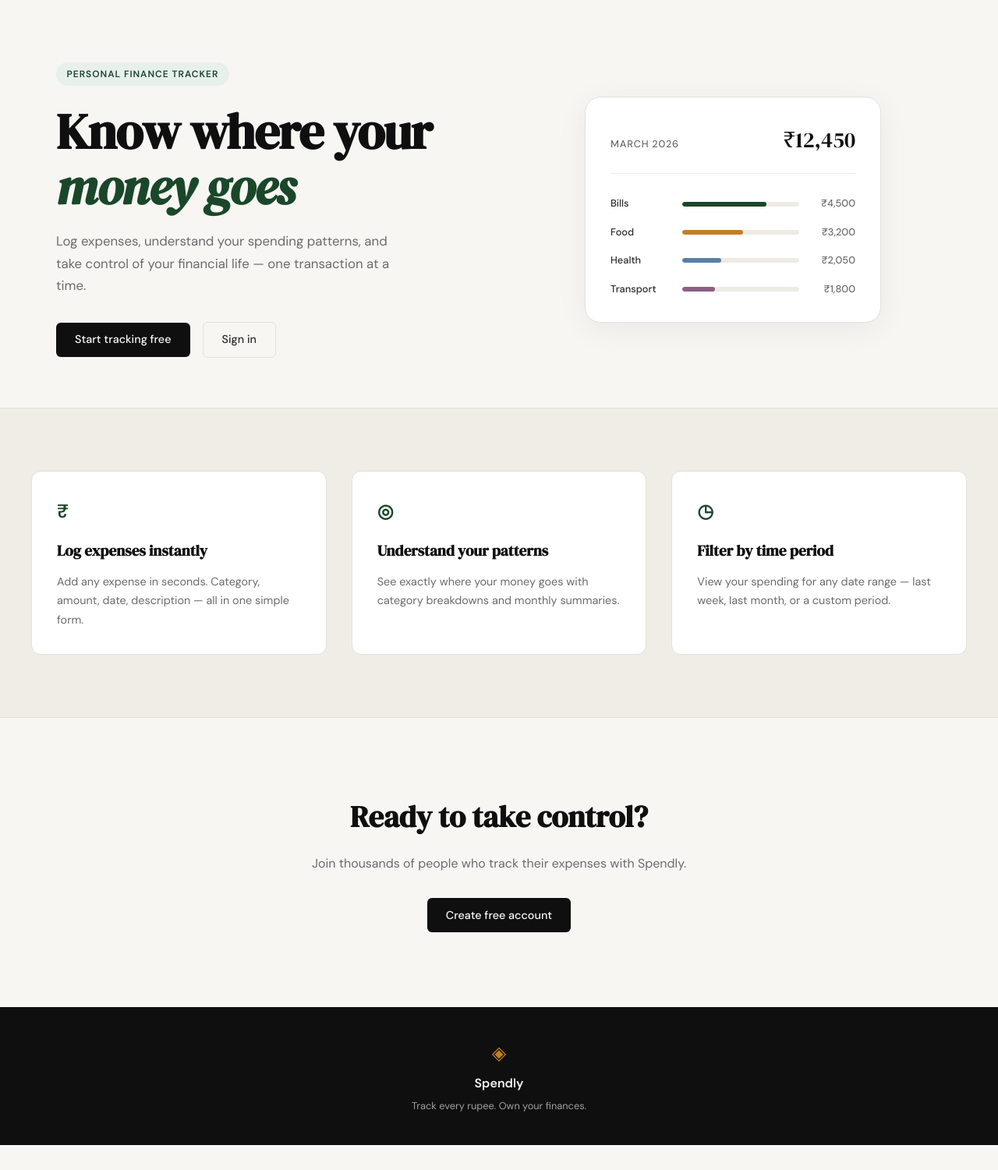
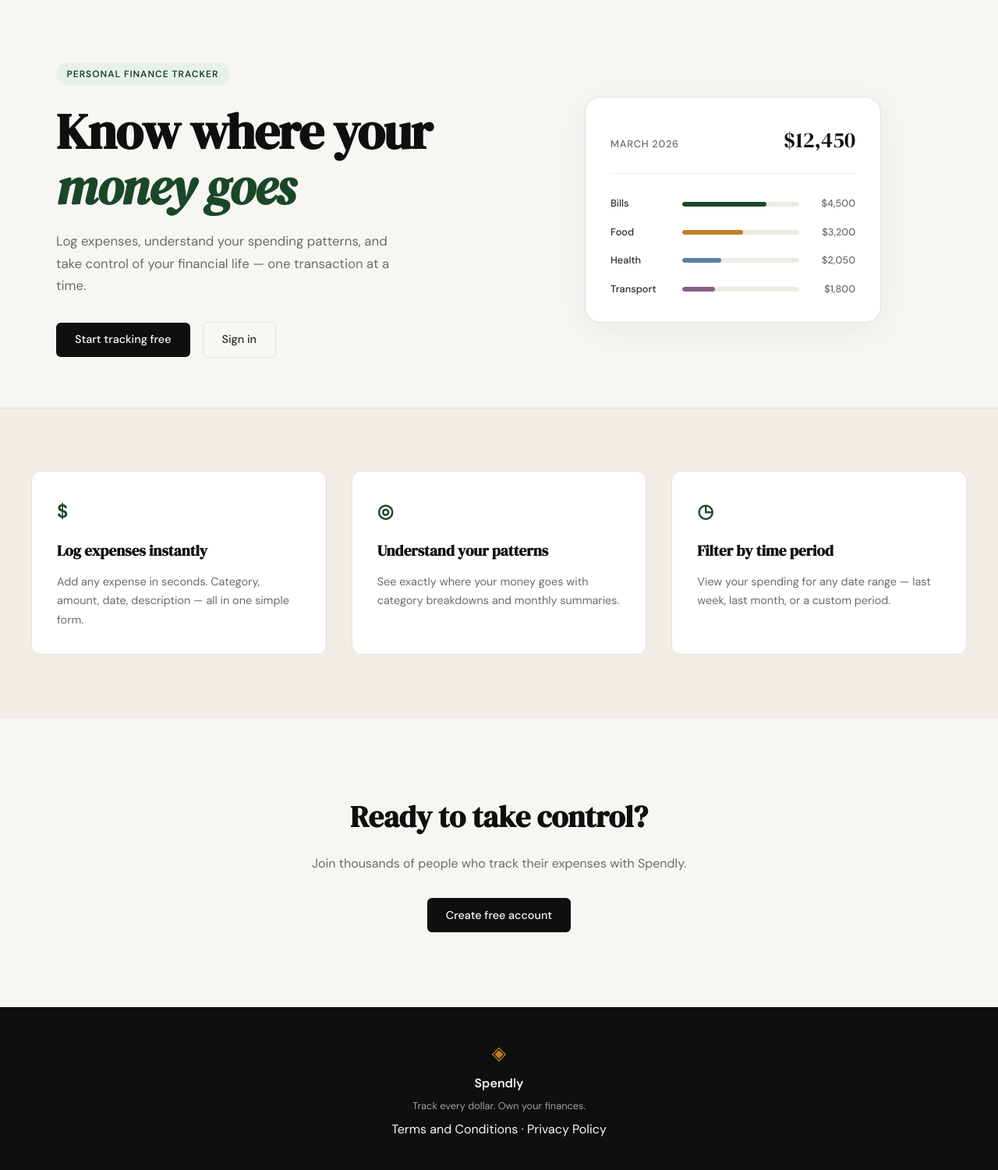
Before and after one commit to vvchop1/spendly, a Flask app: page / in a window 1280 px wide. Shown: the part 61-1562 px from the top of the page at 78% size. Before the commit the page ends 1530 px from the top, so only its background shows below. Run offline with Flask 3, Linux system fonts and the light colour scheme.

Commit message:
landing: add terms and privacy links to footer

```diff
--- a/templates/base.html
+++ b/templates/base.html
@@ -33,7 +33,8 @@
         <div class="footer-inner">
             <span class="brand-icon">◈</span>
             <span class="footer-name">Spendly</span>
-            <p class="footer-copy">Track every rupee. Own your finances.</p>
+            <p class="footer-copy">Track every dollar. Own your finances.</p>
+            <p><a href="#">Terms and Conditions</a> &middot; <a href="#">Privacy Policy</a></p>
         </div>
     </footer>
 
--- a/templates/landing.html
+++ b/templates/landing.html
@@ -1,6 +1,6 @@
 {% extends "base.html" %}
 
-{% block title %}Spendly — Track Every Rupee{% endblock %}
+{% block title %}Spendly — Track Every Dollar{% endblock %}
 
 {% block content %}
 
@@ -25,7 +25,7 @@
         <div class="mock-card">
             <div class="mock-card-header">
                 <span class="mock-label">March 2026</span>
-                <span class="mock-total">₹12,450</span>
+                <span class="mock-total">$12,450</span>
             </div>
             <div class="mock-bars">
                 <div class="mock-bar-row">
@@ -33,28 +33,28 @@
                     <div class="mock-bar-track">
                         <div class="mock-bar" style="width: 72%"></div>
                     </div>
-                    <span class="mock-amt">₹4,500</span>
+                    <span class="mock-amt">$4,500</span>
                 </div>
                 <div class="mock-bar-row">
                     <span class="mock-cat">Food</span>
                     <div class="mock-bar-track">
                         <div class="mock-bar mock-bar-2" style="width: 52%"></div>
                     </div>
-                    <span class="mock-amt">₹3,200</span>
+                    <span class="mock-amt">$3,200</span>
                 </div>
                 <div class="mock-bar-row">
                     <span class="mock-cat">Health</span>
                     <div class="mock-bar-track">
                         <div class="mock-bar mock-bar-3" style="width: 33%"></div>
                     </div>
-                    <span class="mock-amt">₹2,050</span>
+                    <span class="mock-amt">$2,050</span>
                 </div>
                 <div class="mock-bar-row">
                     <span class="mock-cat">Transport</span>
                     <div class="mock-bar-track">
                         <div class="mock-bar mock-bar-4" style="width: 28%"></div>
                     </div>
-                    <span class="mock-amt">₹1,800</span>
+                    <span class="mock-amt">$1,800</span>
                 </div>
             </div>
         </div>
@@ -64,7 +64,7 @@
 <section class="features">
     <div class="features-inner">
         <div class="feature-card">
-            <div class="feature-icon">₹</div>
+            <div class="feature-icon">$</div>
             <h3 class="feature-title">Log expenses instantly</h3>
             <p class="feature-body">Add any expense in seconds. Category, amount, date, description — all in one simple form.</p>
         </div>
```
